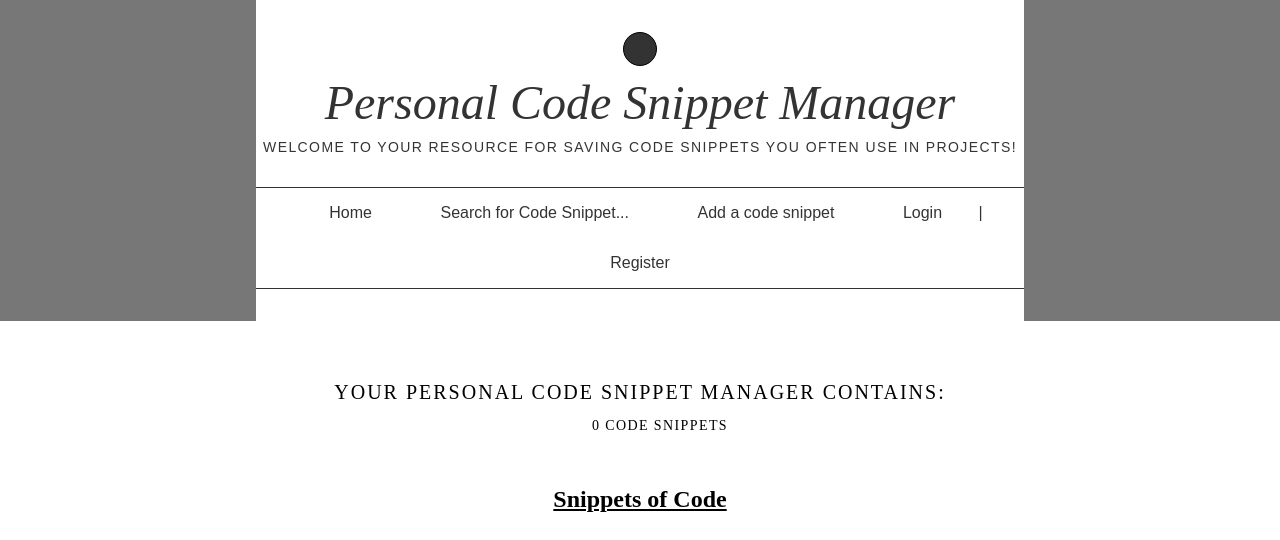
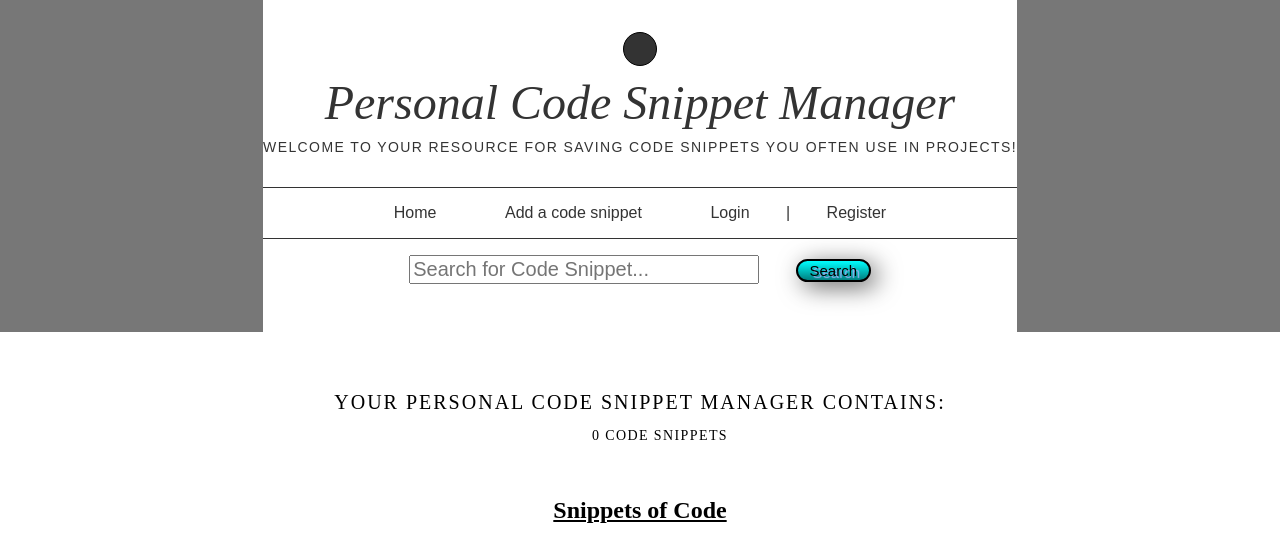
Before and after one commit to phamm89/personal-snippet-manager, a Django app: page / in a window 1280 px wide. Shown: the top 540 px of the page. Run offline with Django 3.2, Linux system fonts and the light colour scheme; data that the repository does not hold is empty; some libraries are stand-ins or nearby versions.

Commit message:
Added Search Bar and Search Button

```diff
--- a/core/static/styles.css
+++ b/core/static/styles.css
@@ -6,3 +6,37 @@
 .otter{
     margin: 3rem 3rem;
 }
+
+#codeSearch{
+    justify-content: center;
+    min-width: 500px;
+    min-height: 30px;
+}
+
+#searchBar{
+    margin: 1rem;
+    min-width: 350px;
+    font-size: 20px;
+    display: center;
+}
+
+#searchButton{
+    display: center;
+    margin: 1rem;
+    border: 2px solid black;
+    background: #008080;
+    background-image: -webkit-linear-gradient(top, 	#00FFFF,	#008080);
+    background-image: -moz-linear-gradient(top, 	#00FFFF, #008080);
+    background-image: -ms-linear-gradient(top, 	#00FFFF, #008080);
+    background-image: -o-linear-gradient(top, 	#00FFFF, #008080);
+    background-image: linear-gradient(to bottom, 	#00FFFF, #008080);
+    -webkit-border-radius: 28;
+    -moz-border-radius: 28;
+    border-radius: 28px;
+    text-shadow: 3px 2px 1px #9daef5;
+    -webkit-box-shadow: 6px 5px 24px #666666;
+    -moz-box-shadow: 6px 5px 24px #666666;
+    box-shadow: 6px 5px 24px #666666;
+    width: 75px;
+    font-size: 15px;
+}
--- a/core/templates/base.html
+++ b/core/templates/base.html
@@ -25,7 +25,6 @@
           <h2 class="mt2 mb0 f6 fw4 ttu tracked">Welcome to your resource for saving code snippets you often use in projects!</h2>
           <nav class="bt bb tc mw7 center mt4">
             <a class="f6 f5-l link bg-animate black-80 hover-bg-lightest-blue dib pa3 ph4-l" href="{% url 'index' %}">Home</a>
-            <a class="f6 f5-l link bg-animate black-80 hover-bg-light-green dib pa3 ph4-l" href="">Search for Code Snippet...</a>
             <a class="f6 f5-l link bg-animate black-80 hover-bg-light-green dib pa3 ph4-l" href="">Add a code snippet</a>
           {% if request.user.is_authenticated %}
             Logged in as {{ request.user }}  |    <a href="">User Profile Page</a>    |   <a class="f6 f5-l link bg-animate black-80 hover-bg-light-green dib pa3 ph4-l" href="{% url 'auth_logout' %}">Logout</a>
@@ -34,6 +33,11 @@
             <a class="f6 f5-l link bg-animate black-80 hover-bg-light-green dib pa3 ph4-l" href="{% url 'registration_register' %}">Register</a>
           {% endif %}
           </nav>
+          <form id="searchForm">
+            <div id="codeSearch">
+                <input id="searchBar" type="text" placeholder="Search for Code Snippet..." onfocus="this.value=''">
+                <button id="searchButton" type="submit">Search</button>
+        </form>
         </header>
   </header>
         <div>
```
